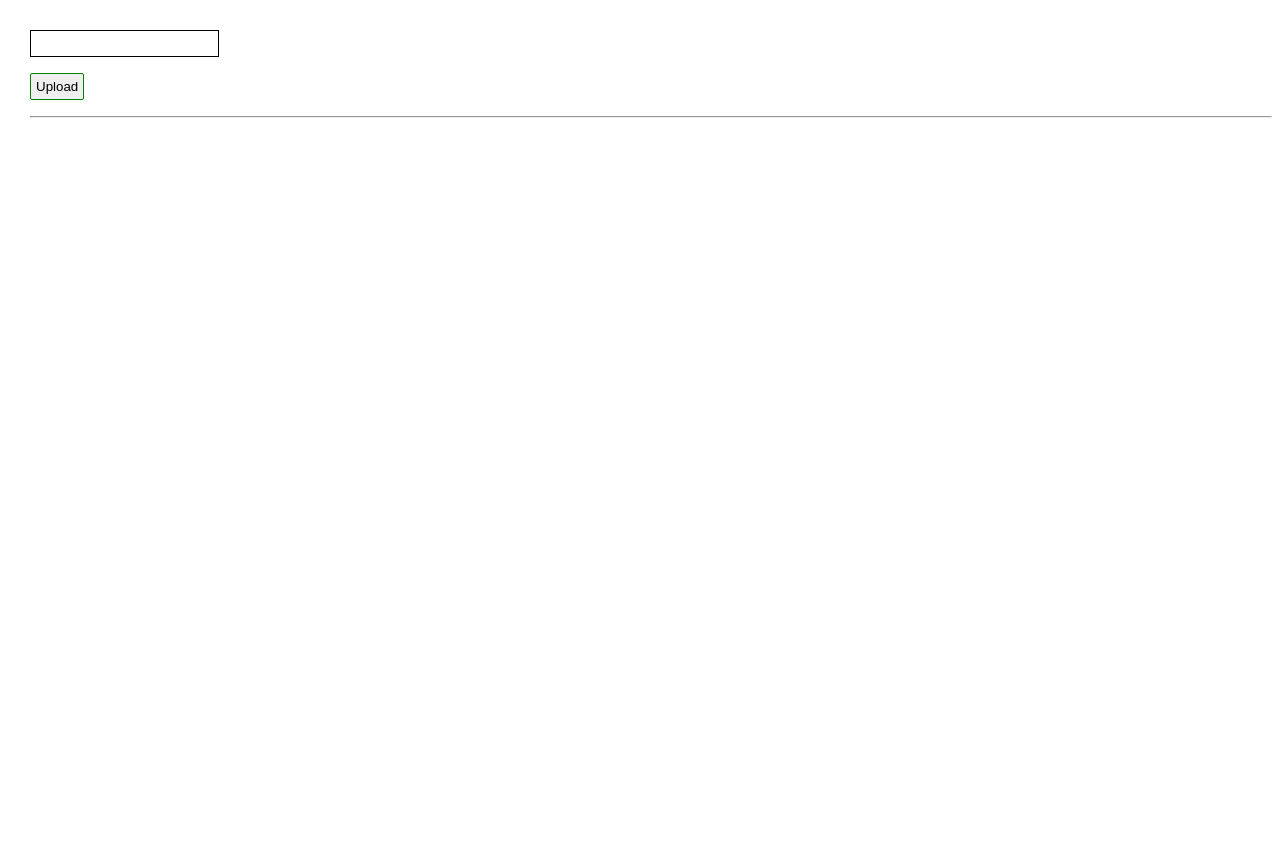
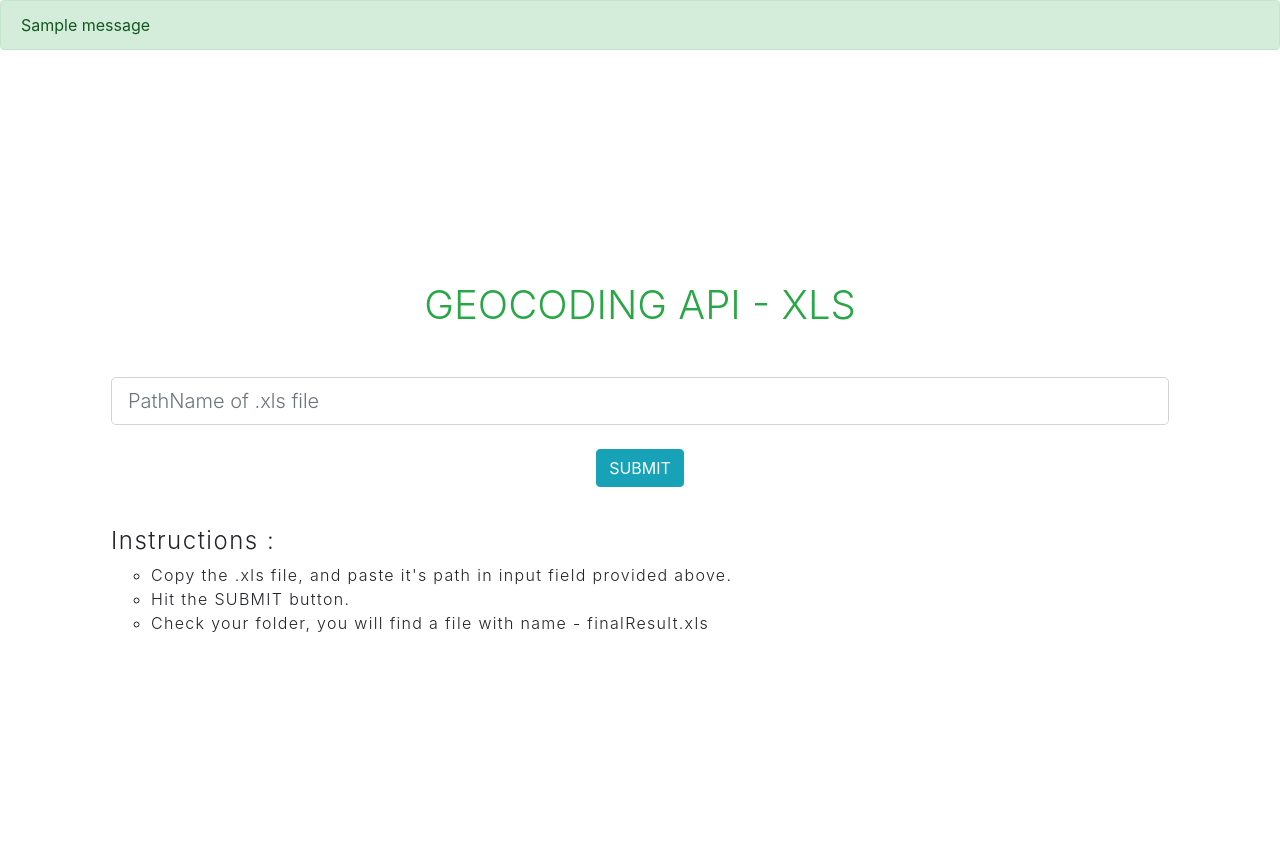
Before and after one commit to pandeyroshan/GeoLocationAPI, a Django app: page / in a window 1280 px wide. Before the commit the page ends 118 px from the top, so only its background shows below. Run offline with Django 3.2, Linux system fonts and the light colour scheme; tables that the repository leaves empty hold one stand-in row (values such as "Sample post"); one stand-in notice (Sample message) is shown; some libraries are stand-ins or nearby versions.

Commit message:
Update index.html

```diff
--- a/geoCodeXML/templates/geoCodeXML/index.html
+++ b/geoCodeXML/templates/geoCodeXML/index.html
@@ -1,31 +1,41 @@
+{% load static %}
 <html>
     <head>
-        <title>
-            Excel file upload and processing : Django Example : ThePythonDjango.Com
-        </title>
+            <link rel="stylesheet" href="https://maxcdn.bootstrapcdn.com/bootstrap/4.0.0/css/bootstrap.min.css" integrity="sha384-Gn5384xqQ1aoWXA+058RXPxPg6fy4IWvTNh0E263XmFcJlSAwiGgFAW/dAiS6JXm" crossorigin="anonymous">
     </head>
-    <body style="margin-top: 30px;margin-left: 30px;">
-        <form method="post" enctype="multipart/form-data">
-            {% csrf_token %}
-            <input type="text"
-                   title="FILEPATH"
-                   name="pathOfXLFile"
-                   style="border: 1px solid black; padding: 5px;"
-                   required="required">
-            <p>
-            <input type="submit"
-                   value="Upload"
-                   style="border: 1px solid green; padding:5px; border-radius: 2px; cursor: pointer;">
-        </form>
-
-        <p></p>
-        <hr>
-
-        {% for row in excel_data %}
-            {% for cell in row %}
-                {{ cell }}&nbsp;&nbsp;
-            {% endfor %}
+    <body>
+        {%if messages%}
+            {%for message in messages%}
+                <div class="alert alert-{{message.tags}}">
+                {{message}}
+                </div>
+            {%endfor%}
+        {%endif%}
+    <div class="h-100 row align-items-center ml-5 mr-5">
+        <div class="col ml-5 mr-5">
+            <h1 class="text-success text-center mb-5 font-weight-light">GEOCODING API - XLS</h1>
+            <form method="post" enctype="multipart/form-data">
+                {% csrf_token %}
+                <input type="text" title="FILEPATH" name="pathOfXLFile" required="required" class="form-control form-control-lg font-weight-light" placeholder="PathName of .xls file">
+                <br>
+                <div class="text-center">
+                    <button type="submit" class="btn btn-info">SUBMIT</button>
+                </div>
+            </form>
             <br>
-        {% endfor %}
+            <ul class="list-unstyled">
+                <li><h4 class="font-weight-light" style="letter-spacing: 0.0625em;">Instructions : </h4>
+                    <ul>
+                            <li class="font-weight-light" style="letter-spacing: 0.0825em;">Copy the .xls file, and paste it's path in input field provided above.</li>
+                            <li class="font-weight-light" style="letter-spacing: 0.0825em;">Hit the SUBMIT button.</li>
+                            <li class="font-weight-light" style="letter-spacing: 0.0825em;">Check your folder, you will find a file with name - finalResult.xls</li>
+                    </ul>
+                </li>
+            </ul>
+        </div>
+    </div>
     </body>
+    <script src="https://code.jquery.com/jquery-3.2.1.slim.min.js" integrity="sha384-KJ3o2DKtIkvYIK3UENzmM7KCkRr/rE9/Qpg6aAZGJwFDMVNA/GpGFF93hXpG5KkN" crossorigin="anonymous"></script>
+    <script src="https://cdnjs.cloudflare.com/ajax/libs/popper.js/1.12.9/umd/popper.min.js" integrity="sha384-ApNbgh9B+Y1QKtv3Rn7W3mgPxhU9K/ScQsAP7hUibX39j7fakFPskvXusvfa0b4Q" crossorigin="anonymous"></script>
+    <script src="https://maxcdn.bootstrapcdn.com/bootstrap/4.0.0/js/bootstrap.min.js" integrity="sha384-JZR6Spejh4U02d8jOt6vLEHfe/JQGiRRSQQxSfFWpi1MquVdAyjUar5+76PVCmYl" crossorigin="anonymous"></script>
 </html>
```
